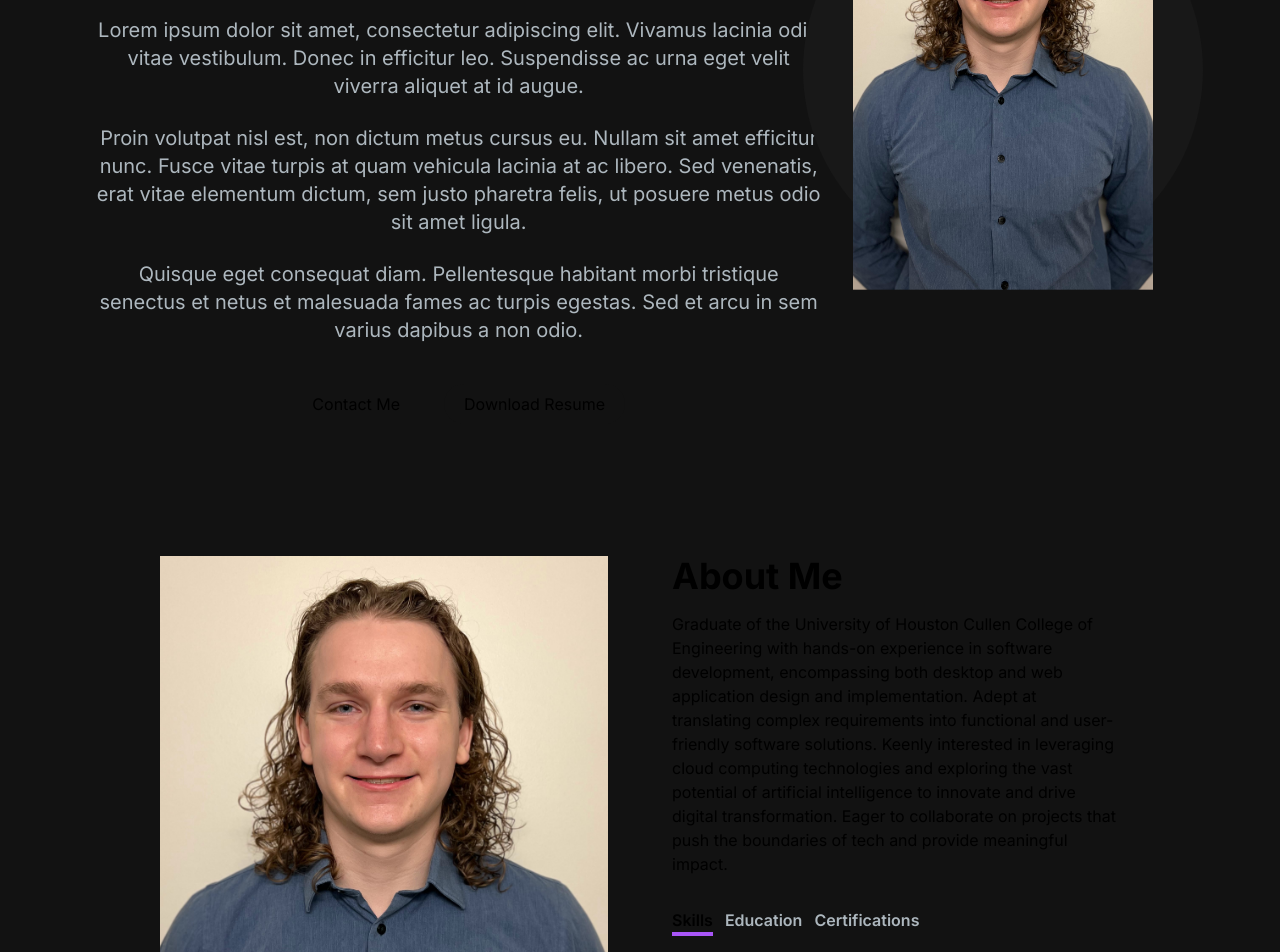
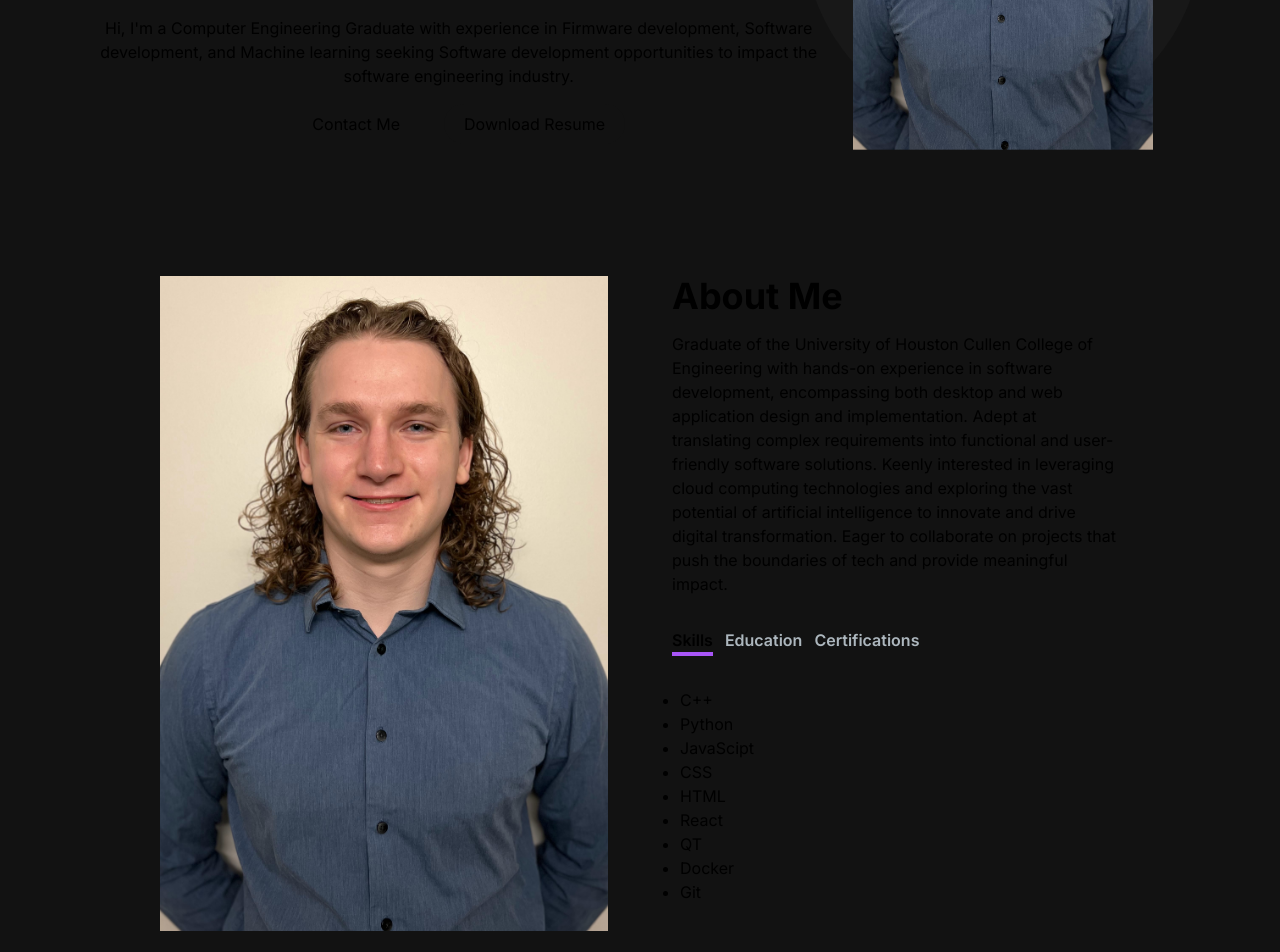
Before and after one commit to IcebergLettuc3/lettucehubnext, a Next.js app: page / in a window 1280 px wide. Shown: the part 480-1432 px from the top of the page. Built offline with nearby package versions, Linux system fonts and the light colour scheme.

Commit message:
adding actual content to hero section

```diff
--- a/src/app/components/AboutSection.jsx
+++ b/src/app/components/AboutSection.jsx
@@ -20,6 +20,7 @@ const TAB_DATA = [
         <li>React</li>
         <li>QT</li>
         <li>Docker</li>
+        <li>Git</li>
       </ul>
     )
   },
--- a/src/app/components/HeroSection.tsx
+++ b/src/app/components/HeroSection.tsx
@@ -34,9 +34,14 @@ const HeroSection = () => {
                             repeat={Infinity}
                             />
                     </h1>
-                    {Paragraphs.slice(0,3).map((paragraph:string, index:number) => (
+                    {/* {Paragraphs.slice(0,3).map((paragraph:string, index:number) => (
                         <p className="text-[#ADB7BE] text-base sm:text-lg mb-6 lg:text-xl" key={index}>{paragraph}</p>
-                    ))}
+                    ))} */}
+                    <p>
+                        Hi, I&apos;m a Computer Engineering Graduate with experience in Firmware development,
+                        Software development, and Machine learning seeking Software development
+                        opportunities to impact the software engineering industry.
+                    </p>
                     <div>
                         <button
                             className="px-6 py-3 w-full sm:w-fit rounded-full mr-4 bg-gradient-to-br from-blue-500 via-primary-500 to-secondary-500 hover:bg-slate-200 text-white"
```
